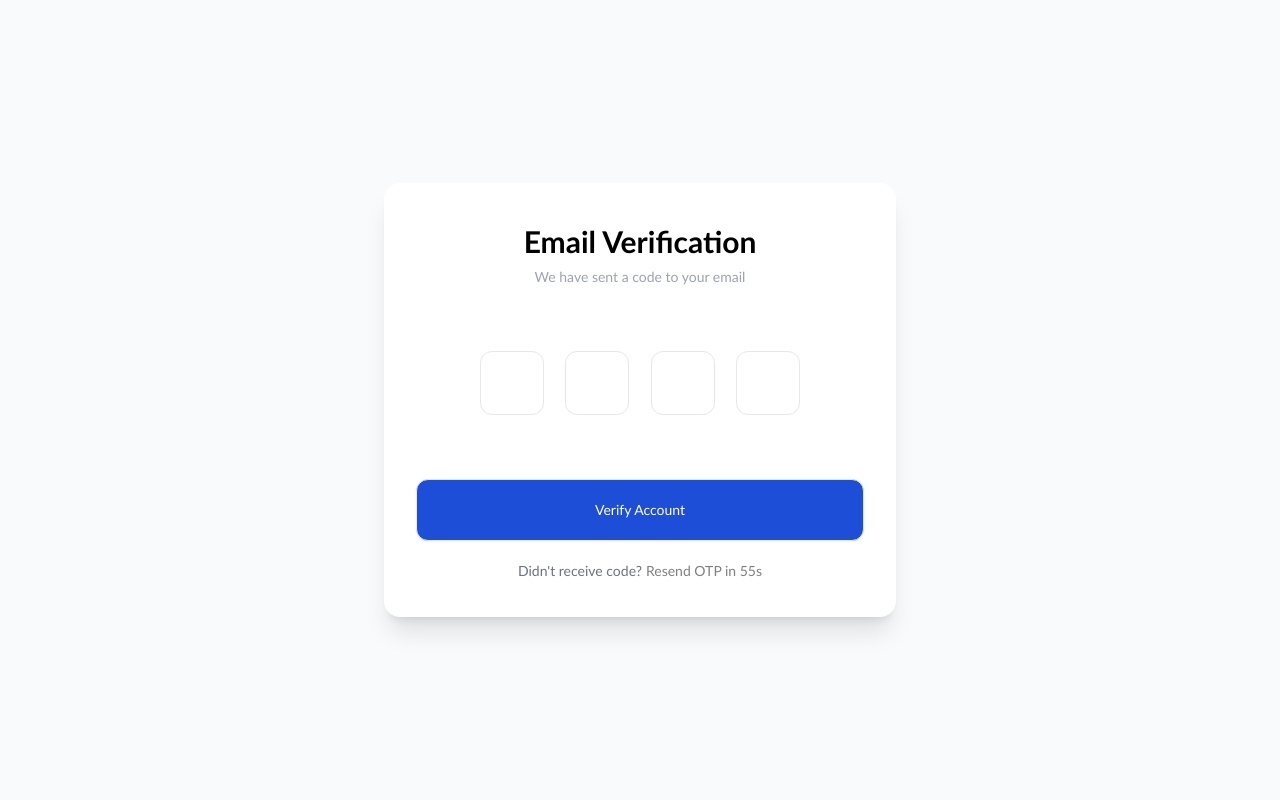
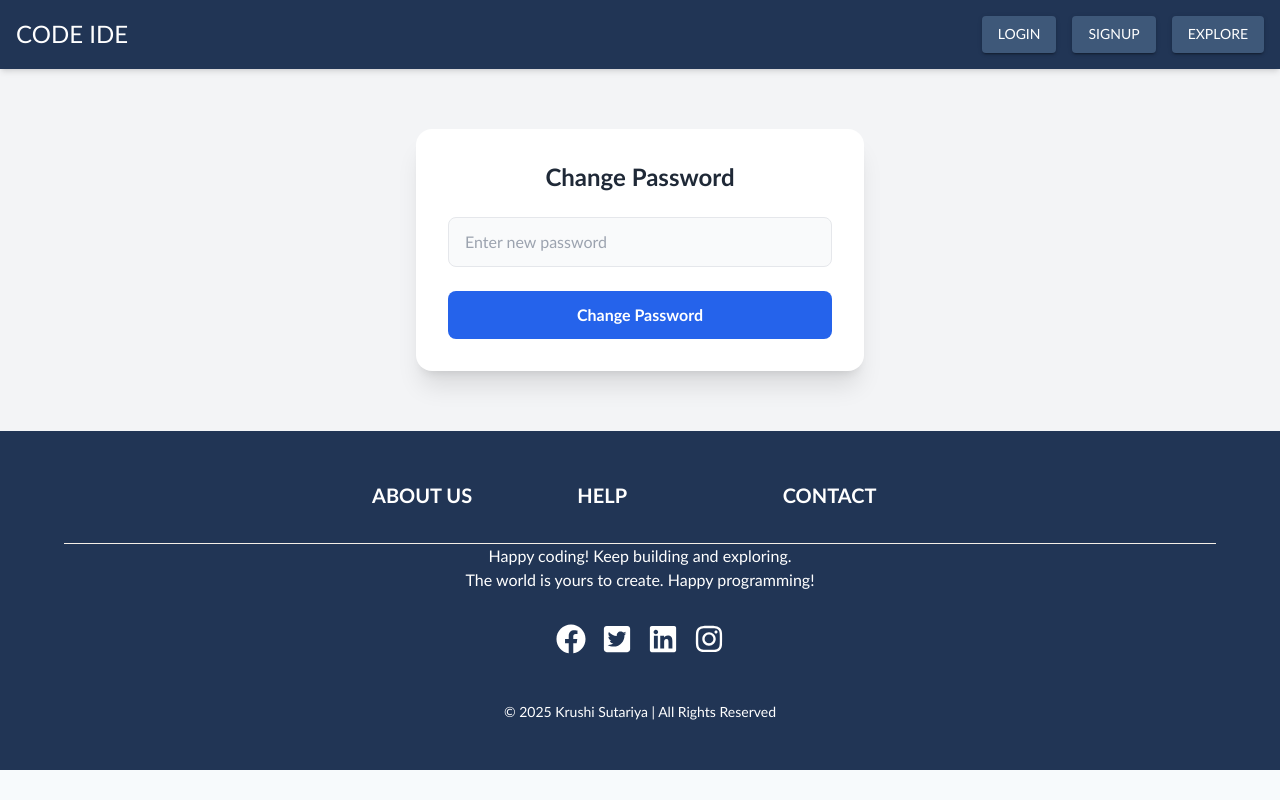
Before and after one commit to krushisutariya/WoC_React_202203044, a React (Vite) app in the folder frontend/: page /resetpassword in a window 1280 px wide. Built offline with nearby package versions, Linux system fonts and the light colour scheme.

Commit message:
Forgot Password, OTP Verification Done

```diff
--- a/frontend/src/App.jsx
+++ b/frontend/src/App.jsx
@@ -6,7 +6,7 @@ import SignUp from "./Pages/SignUp.jsx";
 import Guest from "./Pages/Guest.jsx";
 import "./index.css";
 import { ToastContainer } from "react-toastify";
-import ResetPassword from "./Pages/Otpverification.jsx";
+import ResetPassword from "./Pages/ResetPassword.jsx";
 import OtpVerification from "./Pages/Otpverification.jsx";
 import ForgotPassword from "./Pages/ForgotPassword.jsx";
 function App() {
--- a/frontend/src/Context/AuthContext.jsx
+++ b/frontend/src/Context/AuthContext.jsx
@@ -7,8 +7,9 @@ const AuthContext = createContext();
 export const AuthProvider = ({ children }) => {
   const [userLoggedIn, setuserLoggedIn] = useState(""); // Shared variable
   const [email,setEmail]=useState("");
+  const [otp, setOtp] = useState();
   return (
-    <AuthContext.Provider value={{ userLoggedIn, setuserLoggedIn,email,setEmail}}>
+    <AuthContext.Provider value={{ userLoggedIn, setuserLoggedIn,email,setEmail,otp, setOtp}}>
       {children}
     </AuthContext.Provider>
   );
--- a/frontend/src/Pages/ForgotPassword.jsx
+++ b/frontend/src/Pages/ForgotPassword.jsx
@@ -4,26 +4,22 @@ import axios from "axios";
 import { useNavigate } from "react-router-dom";
 import { useState } from "react";
 import { toast } from "react-toastify";
+import Navbar from "../Components/NavBar";
+import Footer from "../Components/Footer";
 const ForgotPassword = () => {
-  const { email, setEmail } = useAuth();
+  const { email, setEmail, setOtp} = useAuth();
   const navigate = useNavigate();
   const isValidEmail = (email) => /\S+@\S+\.\S+/.test(email);
 
-
-   const [otp, setOtp] = useState();
   function generateOTP() {
-    return Math.floor(1000 + Math.random() * 9000).toString(); // 4-digit OTP
+    return Math.floor(1000 + Math.random() * 9000).toString();
   }
-
-
-
-
 
 
   const submitHandler = (event) => {
     event.preventDefault();
     if (!isValidEmail(email)) {
-      alert("Please enter a valid email address.");
+      toast.error("Please enter a valid email address.");
       return;
     }
     console.log(email);
@@ -49,14 +45,41 @@ const ForgotPassword = () => {
   };
 
   return (
+    <div className="flex flex-col gap-10 bg-gray-100">
+       <Navbar/>
+    <div className="flex items-center justify-center mt-5 mb-5 ">
+      <div className="w-full max-w-md p-8 bg-white rounded-lg shadow-md">
+        <h1 className="text-2xl font-semibold text-gray-800 text-center mb-6">
+          Forgot Password
+        </h1>
+        <form onSubmit={submitHandler} className="space-y-6">
           <div>
-      <form onSubmit={submitHandler}>
+            <label
+              htmlFor="email"
+              className="block text-sm font-medium text-gray-700"
+            >
+              Email Address
+            </label>
             <input
+              id="email"
+              type="email"
               value={email}
               onChange={(event) => setEmail(event.target.value)}
+              className="mt-1 block w-full px-4 py-2 border border-gray-300 rounded-lg shadow-sm focus:ring-indigo-500 focus:border-indigo-500 sm:text-sm"
+              placeholder="Enter your email"
+              required
             />
-        <button type="submit"> Send OTP</button>
+          </div>
+          <button
+            type="submit"
+            className="w-full py-2 px-4 bg-indigo-600 text-white font-semibold rounded-lg hover:bg-indigo-700 focus:outline-none focus:ring-2 focus:ring-indigo-500 focus:ring-offset-2"
+          >
+            Send OTP
+          </button>
         </form>
+      </div>
+    </div>
+    <Footer/>
     </div>
   );
 };
--- a/frontend/src/Pages/Login.jsx
+++ b/frontend/src/Pages/Login.jsx
@@ -69,7 +69,7 @@ const Login = () => {
   return (
     <>
       {userLoggedIn && <Navigate to={"/guest"} replace={true} />}
-      <div className="flex flex-col">
+      <div className="flex flex-col bg-gray-100">
         <Navbar className="w-full" />
         <div className="flex flex-col md:flex-row items-center justify-center min-h-screen bg-[#F5EFE7] animate-fade-in">
           <div className="w-full md:w-1/2 p-8 text-center animate-slide-in-left">
@@ -125,7 +125,7 @@ const Login = () => {
                 Remember Me
               </label>
 
-              <button className="flex items-center text-[#3E5879] mt-4 hover:underline" onClick={navigate("/forgotpassword")}>
+              <button className="flex items-center text-[#3E5879] mt-4 hover:underline" onClick={()=>navigate("/forgotpassword")}>
                 Forgot password?{" "}
               </button>
                </div>
--- a/frontend/src/Pages/Otpverification.jsx
+++ b/frontend/src/Pages/Otpverification.jsx
@@ -3,47 +3,23 @@ import axios from "axios";
 import { toast } from "react-toastify";
 import { useNavigate } from "react-router-dom";
 import { useAuth } from "../Context/AuthContext";
-
+import Navbar from "../Components/NavBar";
+import Footer from "../Components/Footer";
 const OtpVerification = () => {
-  const { email } = useAuth();
-  const [otp, setOtp] = useState();
+  const { email, otp } = useAuth();
   const [disable, setDisable] = useState(true);
   const [OTPinput, setOTPinput] = useState(["", "", "", ""]);
   const [timerCount, setTimer] = useState(60);
 
-  // Generate OTP function
-  function generateOTP() {
-    return Math.floor(1000 + Math.random() * 9000).toString(); // 4-digit OTP
-  }
-
   const navigate = useNavigate();
 
   const resendOTP = () => {
-
-    if (!disable) return;
-
-    const newOTP = generateOTP();
-    setOtp(newOTP);
-    console.log("Generated OTP:", newOTP);
-
-    axios
-      .post("http://localhost:3001/send_recovery_email", {
-        recipient_email: email,
-        OTP: newOTP,
-      })
-      .then((result) => {
-        console.log("Email sent response:", result);
-        setDisable(true);
-        toast.success("A new OTP has been sent to your email.");
-      })
-      .catch((error) => {
-        console.error("Error in OTP request:", error);
-        toast.error("Failed to send OTP. Please try again.");
-      });
+    navigate("/forgotpassword");
   };
 
+  const verifyOTP = () => {
+    console.log(OTPinput.join(""));
 
-  const verifyOTP = () => {
     if (OTPinput.join("") === otp) {
       navigate("/resetpassword");
     } else {
@@ -63,29 +39,33 @@ const OtpVerification = () => {
   }, [disable]);
 
   return (
-    <div className="flex justify-center items-center w-screen h-screen bg-gray-50">
-      <div className="bg-white px-6 pt-10 pb-9 shadow-xl mx-auto w-full max-w-lg rounded-2xl">
-        <div className="mx-auto flex w-full max-w-md flex-col space-y-16">
-          <div className="flex flex-col items-center justify-center text-center space-y-2">
-            <div className="font-semibold text-3xl">
-              <p>Email Verification</p>
-            </div>
-            <div className="flex flex-row text-sm font-medium text-gray-400">
-              <p>We have sent a code to your email {email}</p>
-            </div>
+    <div className="flex flex-col bg-gray-100 gap-5">
+      <Navbar />
+      <div className="flex items-center justify-center min-h-screen bg-gray-100">
+        <div className="bg-white px-6 pt-10 pb-9 shadow-xl w-full max-w-lg rounded-2xl">
+          <div className="flex flex-col space-y-16">
+
+            <div className="text-center space-y-4">
+              <h1 className="text-3xl font-semibold text-gray-800">
+                Email Verification
+              </h1>
+              <p className="text-sm font-medium text-gray-500">
+                We have sent a code to your email{" "}
+                <span className="font-medium">{email}</span>
+              </p>
             </div>
 
-          <div>
+
             <form>
-              <div className="flex flex-col space-y-16">
-                <div className="flex flex-row items-center justify-between mx-auto w-full max-w-xs">
+              <div className="space-y-8">
+                <div className="flex items-center justify-between mx-auto w-full max-w-xs space-x-4">
                   {Array(4)
                     .fill(0)
                     .map((_, idx) => (
-                      <div key={idx} className="w-16 h-16">
                       <input
+                        key={idx}
                         maxLength="1"
-                          className="w-full h-full text-center px-5 outline-none rounded-xl border border-gray-200 text-lg bg-white focus:bg-gray-50 focus:ring-1 ring-blue-700"
+                        className="w-16 h-16 text-center px-5 outline-none rounded-xl border border-gray-300 text-lg bg-gray-50 focus:bg-white focus:ring-2 ring-blue-500"
                         type="text"
                         value={OTPinput[idx]}
                         onChange={(e) => {
@@ -94,33 +74,31 @@ const OtpVerification = () => {
                           setOTPinput(updatedInput);
                         }}
                       />
-                      </div>
                     ))}
                 </div>
 
-                <div className="flex flex-col space-y-5">
-                  <div>
-                    <a
+                <div className="space-y-4">
+                  <button
+                    type="button"
                     onClick={() => verifyOTP()}
-                      className="cursor-pointer flex flex-row items-center justify-center w-full border rounded-xl py-5 bg-blue-700 text-white text-sm shadow-sm"
+                    className="w-full py-3 bg-blue-600 text-white font-semibold text-sm rounded-lg hover:bg-blue-700 focus:outline-none focus:ring-2 focus:ring-blue-500 focus:ring-offset-1"
                   >
                     Verify Account
-                    </a>
-                  </div>
-
-                  <div className="flex flex-row items-center justify-center text-sm font-medium space-x-1 text-gray-500">
+                  </button>
+                  <div className="text-center text-sm font-medium text-gray-500">
                     <p>Didn't receive code?</p>
-                    <a
-                      className="cursor-pointer"
-                      style={{
-                        color: disable ? "gray" : "blue",
-                        cursor: disable ? "none" : "pointer",
-                        textDecoration: disable ? "none" : "underline",
-                      }}
+                    <button
+                      type="button"
+                      className={`font-medium ${
+                        disable
+                          ? "text-gray-400 cursor-not-allowed"
+                          : "text-blue-600 hover:underline"
+                      }`}
                       onClick={() => resendOTP()}
+                      disabled={disable}
                     >
                       {disable ? `Resend OTP in ${timerCount}s` : "Resend OTP"}
-                    </a>
+                    </button>
                   </div>
                 </div>
               </div>
@@ -128,6 +106,8 @@ const OtpVerification = () => {
           </div>
         </div>
       </div>
+
+      <Footer />
     </div>
   );
 };
--- a/frontend/src/Pages/ResetPassword.jsx
+++ b/frontend/src/Pages/ResetPassword.jsx
@@ -1,7 +1,9 @@
 import axios from "axios";
 import React, { useState } from "react";
 import { useAuth } from "../Context/AuthContext";
-
+import { toast } from "react-toastify";
+import Navbar from "../Components/NavBar";
+import Footer from "../Components/Footer";
 const ResetPassword = () => {
   const [password, setPassword] = useState("");
   const { email } = useAuth();
@@ -15,12 +17,12 @@ const ResetPassword = () => {
   const changePassword = (event) => {
     event.preventDefault();
 
-    if (!validatePassword(formData.password)) {
-      setErrorMessage(
-        "Password must contain at least 8 characters, including a letter, a number, and a special character (!@#$%^&*)."
-      );
+    if (!validatePassword(password)) {
+
+      toast.error("Password must contain at least 8 characters, including a letter, a number, and a special character (!@#$%^&*).")
       return;
     }
+
 
     axios
       .post("http://localhost:3001/resetpassword", {
@@ -30,29 +32,51 @@ const ResetPassword = () => {
       })
       .then((response) => {
         console.log("Password changed successfully:", response.data.message);
-        alert("Password changed successfully!");
+        toast.success("Password changed successfully!");
       })
       .catch((error) => {
         console.error(
           "Error changing password:",
           error.response?.data?.message || error.message
         );
-        alert("Error changing password. Please try again.");
+        toast.error("Error changing password. Please try again.");
       });
   };
 
   return (
+    <div className="flex flex-col bg-gray-100 gap-10">
+      <Navbar/>
+
+      <div className="flex items-center justify-center mb-5 mt-5 ">
+      <div className="bg-white p-8 shadow-xl rounded-2xl w-full max-w-md">
+        <h2 className="text-2xl font-semibold text-gray-800 text-center mb-6">
+          Change Password
+        </h2>
+        <form onSubmit={changePassword} className="space-y-6">
+          {/* Password Input */}
           <div>
-      <form onSubmit={changePassword}>
             <input
-          type="password" // Ensures secure input
+              type="password"
               placeholder="Enter new password"
               value={password}
               onChange={(event) => setPassword(event.target.value)}
-          required // Makes input required
+              required
+              className="w-full px-4 py-3 border rounded-lg text-gray-800 bg-gray-50 placeholder-gray-400 focus:outline-none focus:ring-2 focus:ring-blue-500 focus:bg-white"
             />
-        <button type="submit">Change Password</button>
+          </div>
+
+          {/* Submit Button */}
+          <button
+            type="submit"
+            className="w-full py-3 bg-blue-600 text-white font-semibold rounded-lg hover:bg-blue-700 focus:outline-none focus:ring-2 focus:ring-blue-500 focus:ring-offset-1"
+          >
+            Change Password
+          </button>
         </form>
+      </div>
+    </div>
+
+      <Footer/>
     </div>
   );
 };
--- a/frontend/src/Pages/SignUp.jsx
+++ b/frontend/src/Pages/SignUp.jsx
@@ -92,7 +92,7 @@ const submitHandler = async (event) => {
 return (
 
   <>
-    <div className="flex flex-col">
+    <div className="flex flex-col bg-gray-100">
      <Navbar/>
     <div className="flex flex-col md:flex-row items-center justify-center min-h-screen bg-[#F5EFE7] animate-fade-in">
       {userLoggedIn && <Navigate to={"/guest"} replace={true} />}
--- a/frontend/src/index.css
+++ b/frontend/src/index.css
@@ -7,7 +7,7 @@ body {
     margin:0;
 padding: 0;
 box-sizing: border-box;
-background-color: #D8C4B6;
+background-color:#f7fafc;;
 }
 
 
```
Also changed, not shown: 1 other file (tests, documents, lock files or other folders). Lines whose indentation alone changed are shown as unchanged.
